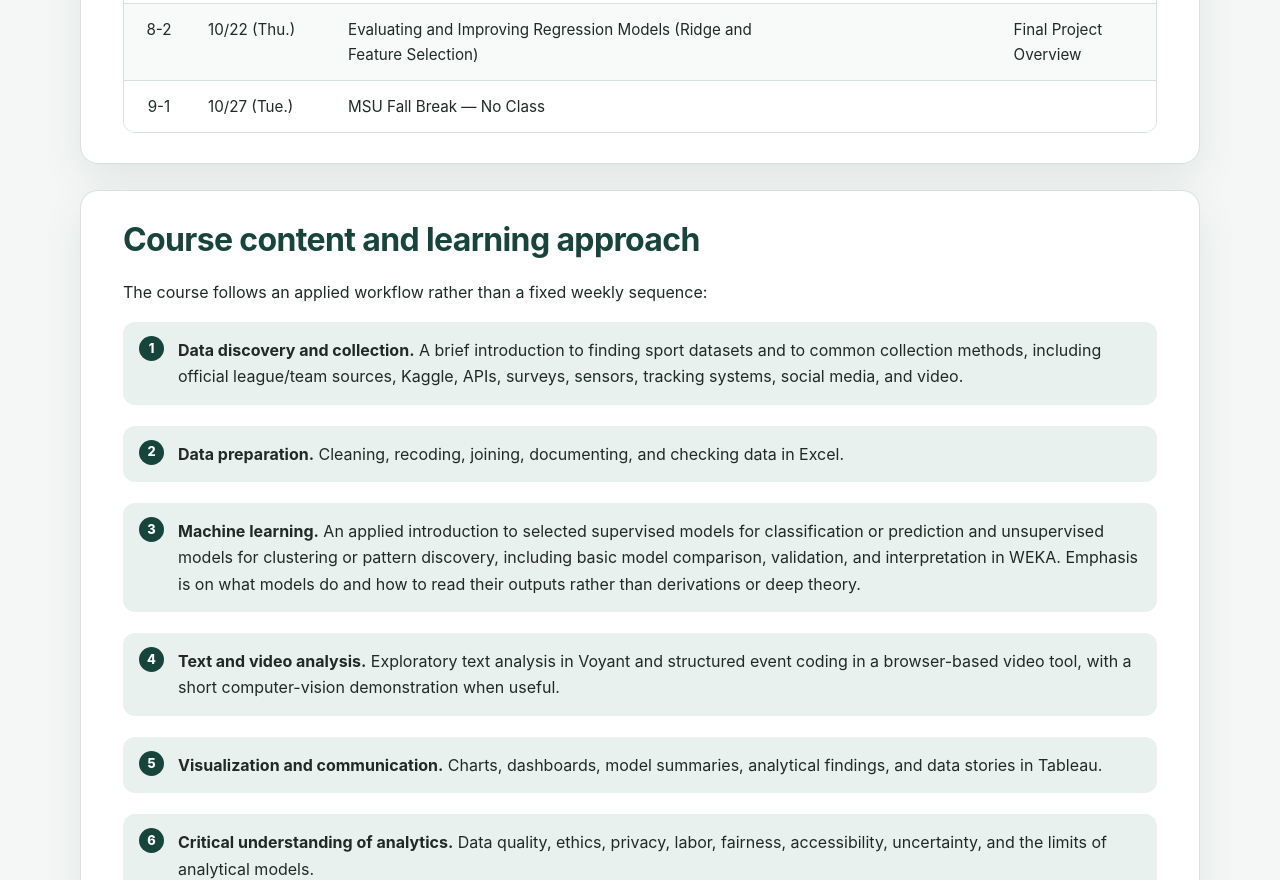
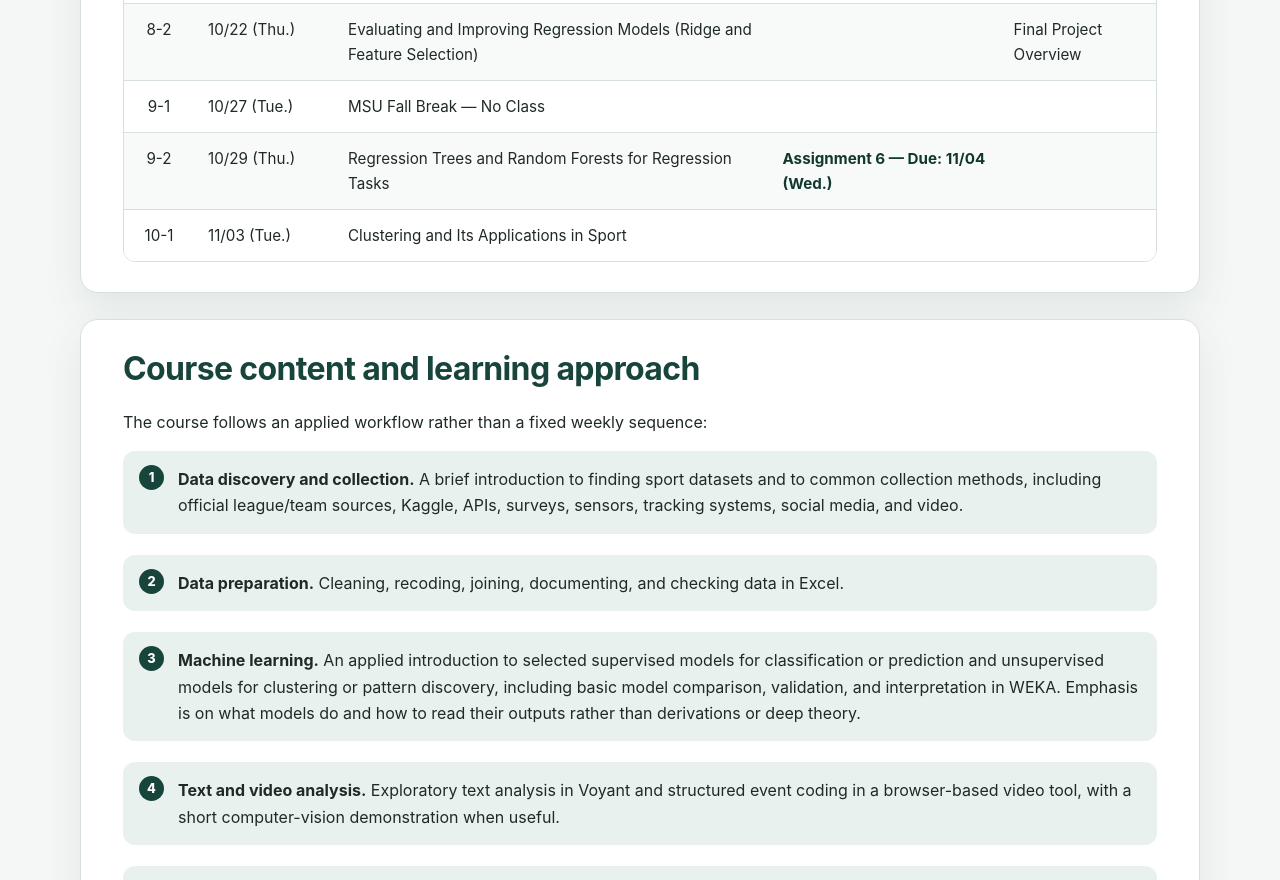
Before and after one commit to DtotheS/mi401-sport-analytics, a plain HTML site: page fall2026/index.html in a window 1280 px wide. Shown: the part 2750-3630 px from the top of the page. Drawn offline with Linux system fonts and the light colour scheme.

Commit message:
Update weekly schedule

```diff
--- a/fall2026/index.html
+++ b/fall2026/index.html
@@ -726,6 +726,20 @@
               <td class="assignment"></td>
               <td></td>
             </tr>
+            <tr>
+              <td>9-2</td>
+              <td>10/29 (Thu.)</td>
+              <td>Regression Trees and Random Forests for Regression Tasks</td>
+              <td class="assignment">Assignment 6 — Due: 11/04 (Wed.)</td>
+              <td></td>
+            </tr>
+            <tr>
+              <td>10-1</td>
+              <td>11/03 (Tue.)</td>
+              <td>Clustering and Its Applications in Sport</td>
+              <td class="assignment"></td>
+              <td></td>
+            </tr>
             <!-- END WEEKLY SCHEDULE -->
           </tbody>
         </table>
```
